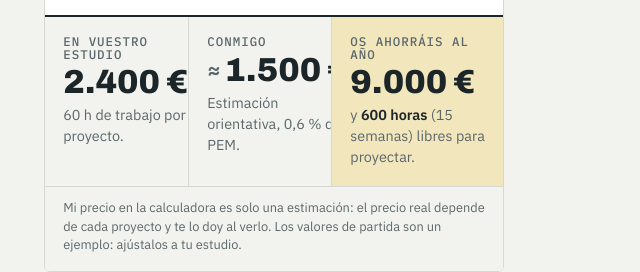
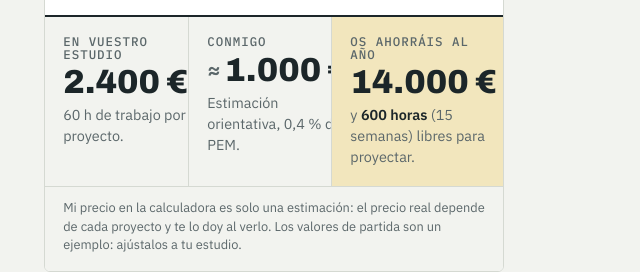
Before and after one commit to mediciones-presupuestos/mediciones-presupuestos.github.io, a plain HTML site: page index.html in a window 1280 px wide. Shown: the part 434-706 px from the top of the page, 640-1280 px from the left. Drawn offline with Linux system fonts and the light colour scheme.

Commit message:
Estimación orientativa: 0,6 % → 0,4 % del PEM

```diff
--- a/index.html
+++ b/index.html
@@ -193,8 +193,8 @@ footer{padding-block:28px 96px;color:var(--muted);font-size:.85rem;border-top:1p
         </div>
         <div class="res">
           <div class="eyebrow">Conmigo</div>
-          <div class="big" id="r-me"><span class="approx">≈</span>1.500 €</div>
-          <p>Estimación orientativa, 0,6 % del PEM.</p>
+          <div class="big" id="r-me"><span class="approx">≈</span>1.000 €</div>
+          <p>Estimación orientativa, 0,4 % del PEM.</p>
         </div>
         <div class="res res-hit">
           <div class="eyebrow">Os ahorráis al año</div>
@@ -324,7 +324,7 @@ footer{padding-block:28px 96px;color:var(--muted);font-size:.85rem;border-top:1p
   const g=id=>+document.getElementById(id).value;
   const set=(id,t)=>document.getElementById(id).textContent=t;
   // TARIFA ORIENTATIVA (prueba): porcentaje del PEM
-  const PCT_PEM=0.006;
+  const PCT_PEM=0.004;
   function calc(){
     const m=g('m'),h=g('h'),c=g('c'),n=g('n');
     set('m-o',grp(m)+' €');set('h-o',h+' h');set('c-o',c+' €/h');set('n-o',n);
```
